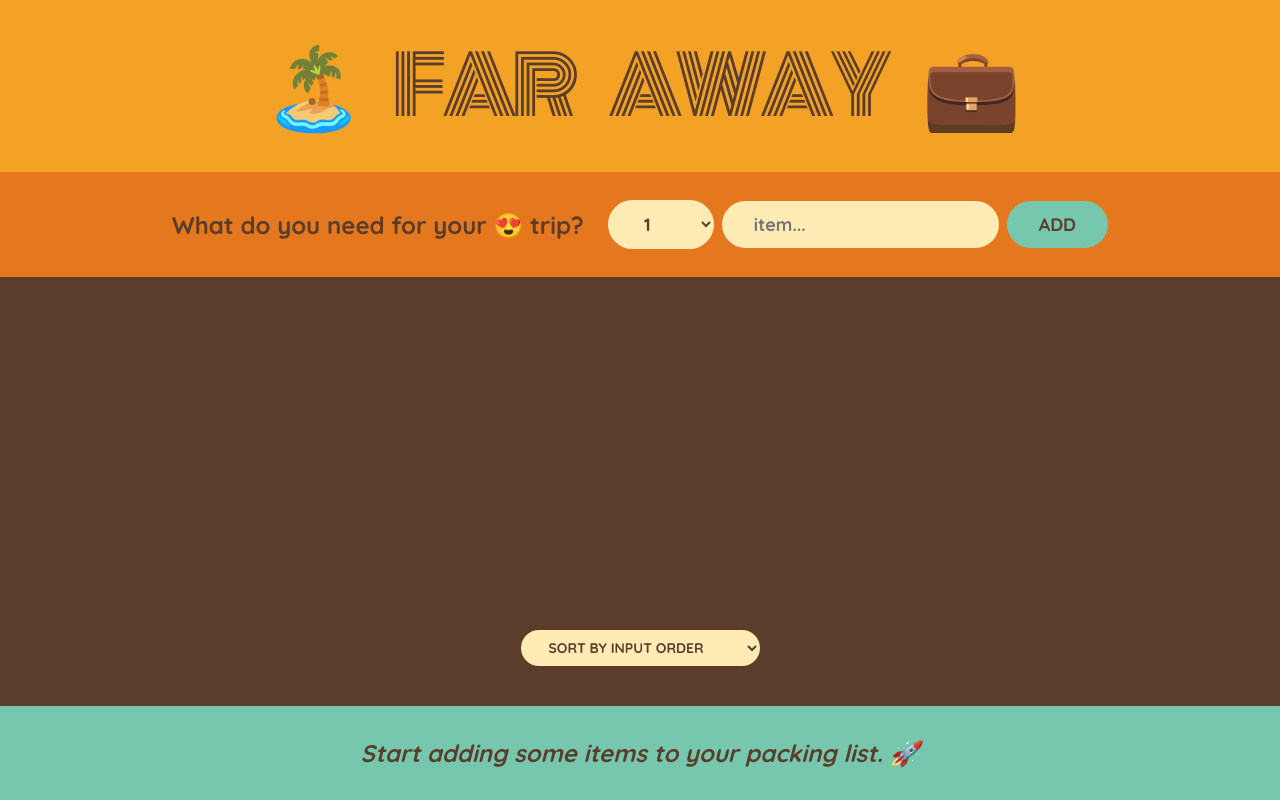
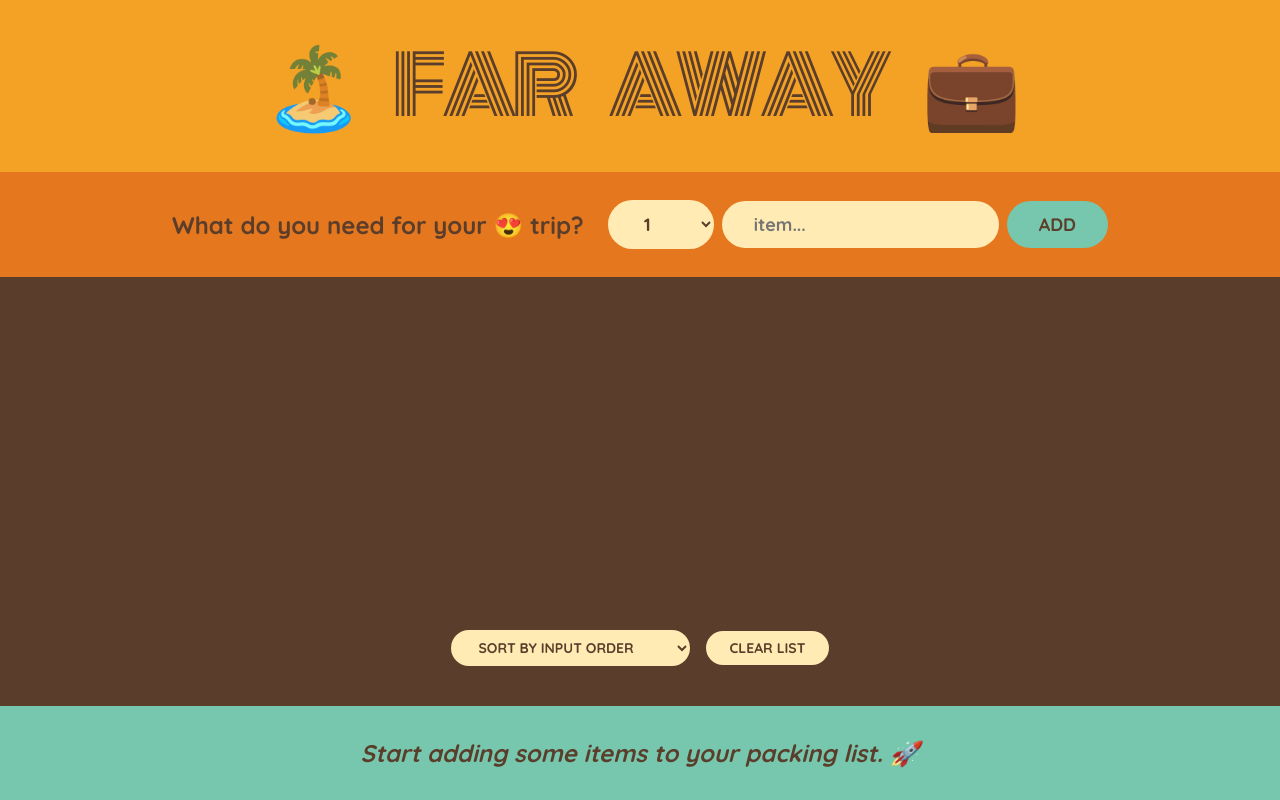
Before and after one commit to Soulbolt/travel-list, a React (Create React App) app: page / in a window 1280 px wide. Built offline with nearby package versions, Linux system fonts and the light colour scheme.

Commit message:
Add function and button to clear list.

```diff
--- a/src/App.js
+++ b/src/App.js
@@ -19,6 +19,10 @@ export default function App() {
       )
     );
   }
+  // Clear list on click
+  function handleClearList() {
+    setItems([]);
+  }
 
   return (
     <div className="app">
@@ -28,6 +32,7 @@ export default function App() {
         items={items}
         onDeleteItems={handleDeleteItem}
         onToggleItem={handleToggleItem}
+        onClearList={handleClearList}
       />
       <Stats items={items} />
     </div>
@@ -78,7 +83,7 @@ function Form({ onAddItems }) {
   );
 }
 
-function PackingList({ items, onDeleteItems, onToggleItem }) {
+function PackingList({ items, onDeleteItems, onToggleItem, onClearList }) {
   const [sortBy, setSortBy] = useState("input");
   // sorting variable to hold items to sort
   let sortedItems;
@@ -114,6 +119,7 @@ function PackingList({ items, onDeleteItems, onToggleItem }) {
           <option value="description">Sort by description</option>
           <option value="packed">Sort by packed status</option>
         </select>
+        <button onClick={() => onClearList(sortedItems)}>Clear list</button>
       </div>
     </div>
   );
```
